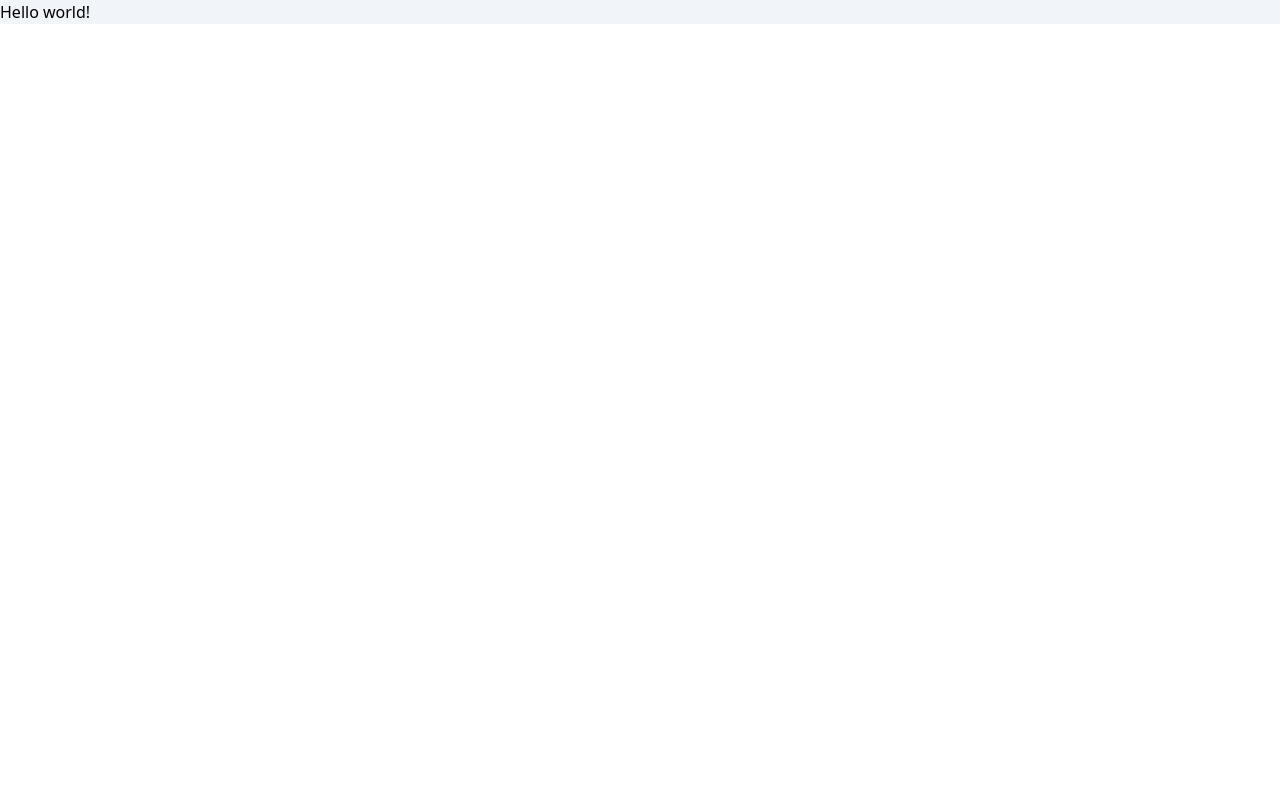
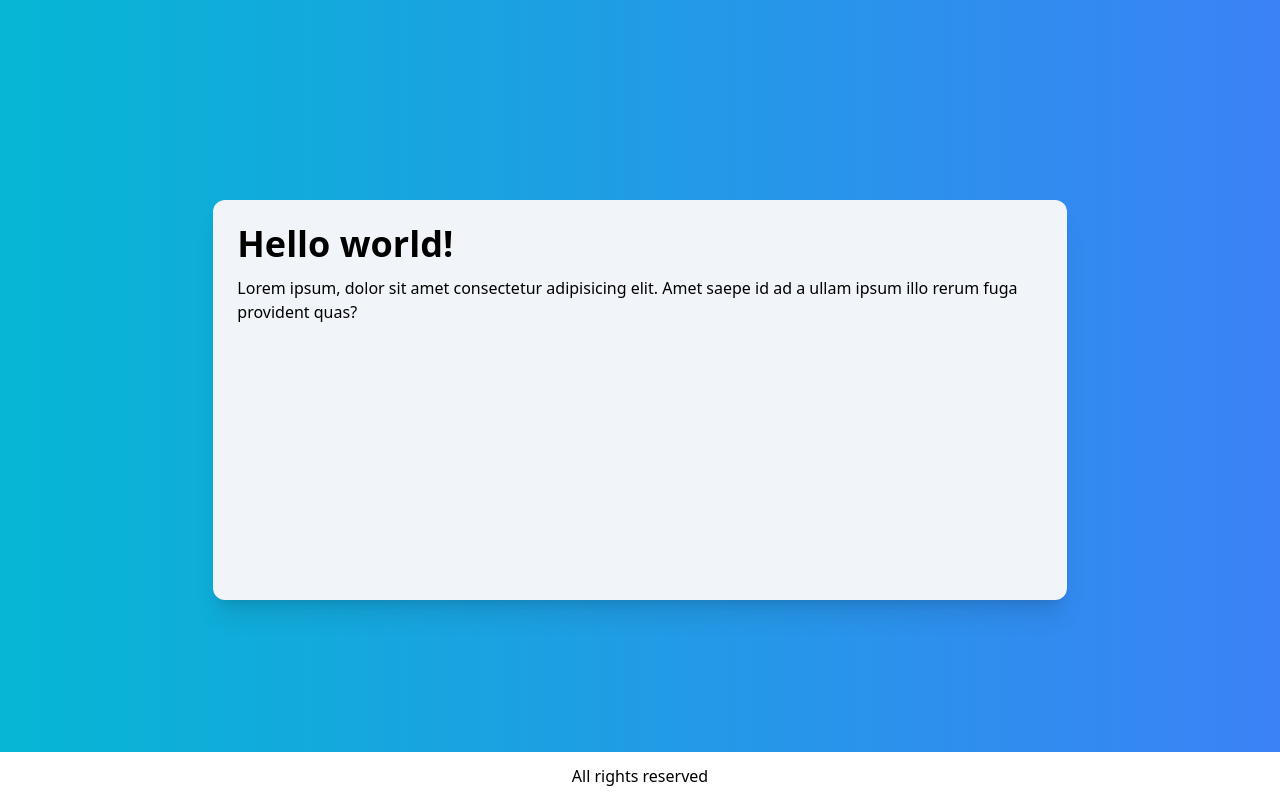
Before and after one commit to duquejo/IA-Project-Frontend, a React app: page / in a window 1280 px wide. Built offline with nearby package versions, Linux system fonts and the light colour scheme.

Commit message:
feat: Frontend base layout

```diff
--- /dev/null
+++ b/src/components/Layouts/Footer.tsx
@@ -0,0 +1,9 @@
+import React from 'react';
+
+export const Footer = ():  JSX.Element | null => {
+  return (
+    <div className="absolute bottom-0 bg-white w-screen text-center py-3 font-light shadow-xl">
+      All rights reserved
+    </div>
+  )
+};
--- /dev/null
+++ b/src/components/Layouts/MainContainer.tsx
@@ -0,0 +1,10 @@
+import React from 'react';
+
+export const MainContainer = (): JSX.Element | null => {
+  return (
+    <div className="bg-slate-100 w-2/3 h-1/2 p-6 rounded-xl shadow-xl">
+      <h1 className="text-4xl font-bold pb-3">Hello world!</h1>
+      <p>Lorem ipsum, dolor sit amet consectetur adipisicing elit. Amet saepe id ad a ullam ipsum illo rerum fuga provident quas?</p>
+    </div>
+  );
+};
--- /dev/null
+++ b/src/components/Layouts/index.ts
@@ -0,0 +1,2 @@
+export { MainContainer } from './MainContainer';
+export { Footer } from './Footer';
--- a/src/components/app.tsx
+++ b/src/components/app.tsx
@@ -2,11 +2,17 @@ import React from 'react'
 import { hot } from 'react-hot-loader/root';
 import '../styles.css';
 
+/**
+ * Components
+ */
+import { MainContainer, Footer } from './Layouts';
+
 export const App = hot(_App);
 export function _App(): JSX.Element | null {
     return (
-        <div>
-            <h1 className="bg-slate-100">Hello world!</h1>
+        <div className="h-screen flex justify-center items-center bg-gradient-to-r from-cyan-500 to-blue-500">
+            <MainContainer />
+            <Footer />
         </div>
     );
 };
```
